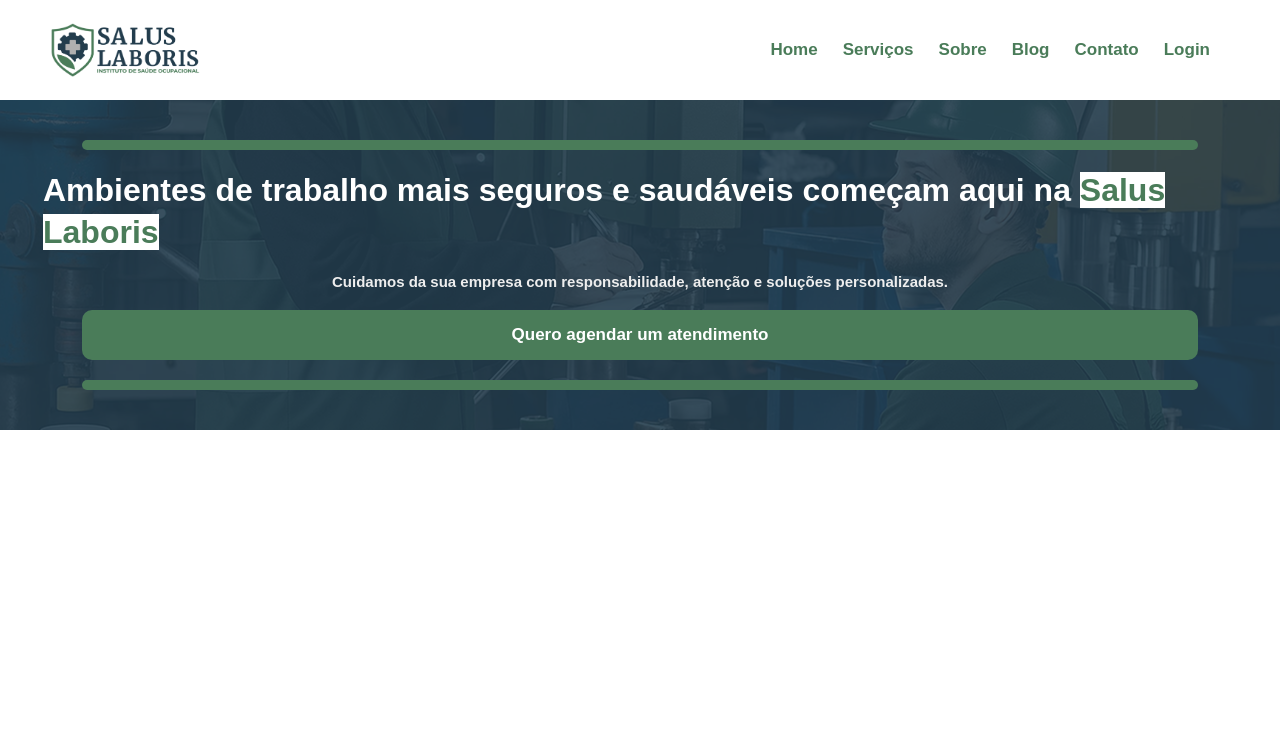
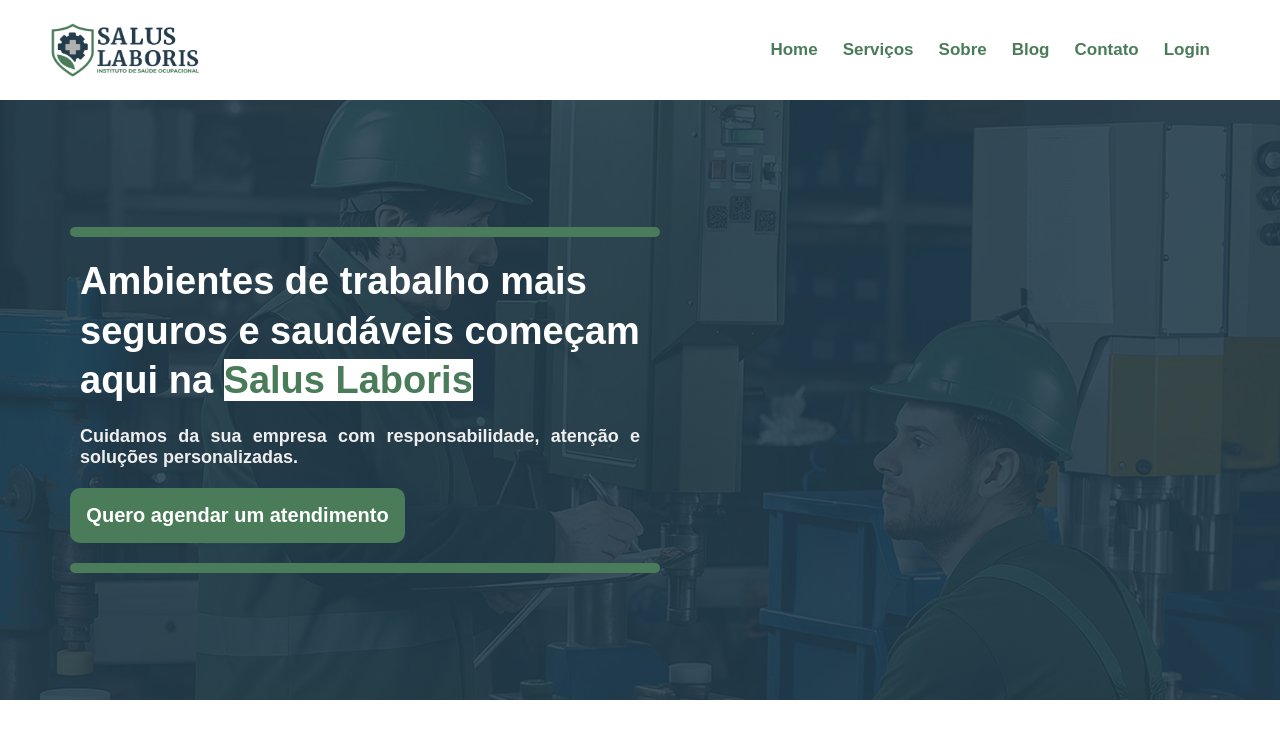
Before and after one commit to luvsscorpius/salusLaboris, a React (Create React App) app in the folder frontend/: page / in a window 1280 px wide. Shown: the top 738 px of the page. Built offline with nearby package versions, Linux system fonts and the light colour scheme.

Commit message:
feat(hero.jsx): continuing styling hero to desktop

```diff
--- a/frontend/src/Components/Hero/Hero.jsx
+++ b/frontend/src/Components/Hero/Hero.jsx
@@ -16,7 +16,10 @@ export const Hero = () => {
               Cuidamos da sua empresa com responsabilidade, atenção e soluções personalizadas.
             </p>
         </H.titleContainer>
-        <button>Quero agendar um atendimento </button>
+
+        <H.buttonContainer>
+          <button>Quero agendar um atendimento </button>
+        </H.buttonContainer>
         <H.bar/>
     </H.hero>
   )
--- a/frontend/src/Components/Hero/Styles.jsx
+++ b/frontend/src/Components/Hero/Styles.jsx
@@ -20,8 +20,89 @@ export const hero = styled.div`
         z-index: 0;
     }
 
+    @media (min-width: 1024px) {
+        align-items: start;
+        padding: 50px;
+        height: 600px;
+
+        img {
+            object-fit: cover;
+            object-position: top;
+        }
+    }
+`
+
+export const bar = styled.div`
+    background-color: #4A7C59;
+    width: 90%;
+    height: 10px;
+    z-index: 10;
+    border-radius: 10px;
+    margin: 20px;
+
+    @media (min-width: 1024px) {
+        width: 50%;
+    }
+`
+
+export const titleContainer = styled.div`
+    z-index: 10;
+    padding: 0 20px 0 0px;
+    display: flex;
+    flex-direction: column;
+    align-items: start;
+    justify-content: center;
+    gap: 20px;
+    width: 90%;
+
+    h1 {
+        color: #fff;
+        font-family: "Poppins", sans-serif;
+        font-weight: 700;
+        font-size: 33px;
+        line-height: 1.3;
+
+        span {
+            background-color: #fff;
+            color: #4A7C59;
+        }
+    }
+
+    p {
+        color: #eee;
+        font-family: "Poppins", sans-serif;
+        font-weight: 550;
+        font-size: 15px;
+        text-align: justify;
+    }
+
+    @media (min-width: 768px) {
+        width: 90%;
+        padding: 0 300px 0 0px;
+    }
+
+    @media (min-width: 1024px) {
+        width: 50%;
+        padding: 0 20px 0 10px;
+        margin-left: 20px;
+
+        h1 {
+            font-size: 38px;
+        }
+
+        p {
+            font-size: 18px;
+        }
+    }
+`
+
+export const buttonContainer = styled.div`
+    z-index: 10;
+    width: 90%;
+    margin-left: 20px;
+
     button {
-        width: 90%;
+        width: 100%;
         height: 50px;
         background-color: #4A7C59;
         border: none;
@@ -39,44 +120,15 @@ export const hero = styled.div`
             transition: 0.9s ease-in-out;
         }
     }
-`
 
-export const bar = styled.div`
-    background-color: #4A7C59;
-    width: 90%;
-    height: 10px;
-    z-index: 10;
-    border-radius: 10px;
-    margin: 20px;
-`
+    @media (min-width: 768px) {
+        width: 90%;
 
-export const titleContainer = styled.div`
-    z-index: 10;
-    padding: 0 23px 0 23px;
-    display: flex;
-    flex-direction: column;
-    align-items: center;
-    justify-content: center;
-    gap: 20px;
-
-    h1 {
-        color: #fff;
-        font-family: "Poppins", sans-serif;
-        font-weight: 700;
-        font-size: 32px;
-        line-height: 1.3;
-
-        span {
-            background-color: #fff;
-            color: #4A7C59;
+        button {
+            width: 335px;
+            height: 55px;
+            font-size: 20px;
+            font-weight: 550;
         }
     }
-
-    p {
-        color: #eee;
-        font-family: "Poppins", sans-serif;
-        font-weight: 550;
-        font-size: 15px;
-        text-align: justify;
-    }
 `
```
